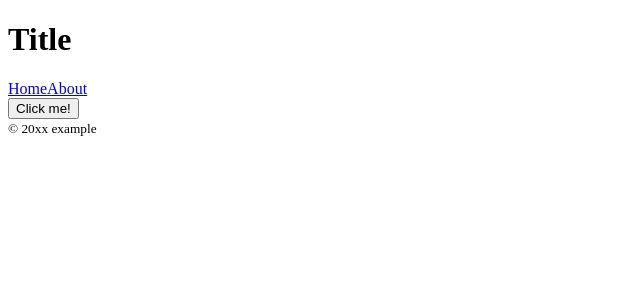
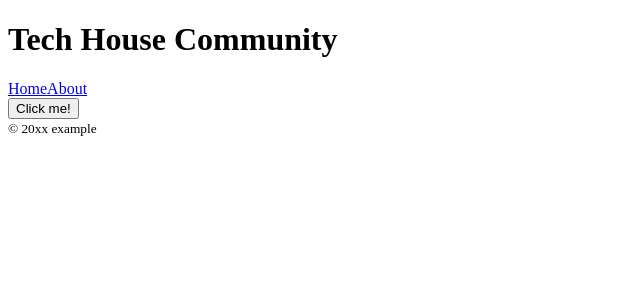
Before and after one commit to EisukeHirata/first-next-project, a Next.js app: page / in a window 1280 px wide. Shown: the top 300 px of the page, without its empty margins (0-640 px from the left). Built offline with nearby package versions, Linux system fonts and the light colour scheme.

Commit message:
change title

```diff
--- a/src/components/header.tsx
+++ b/src/components/header.tsx
@@ -9,7 +9,7 @@ const items = [
 export const Header: VFC = () => {
   return (
     <header>
-      <h1>Title</h1>
+      <h1>Tech House Community</h1>
       <nav>
         {items.map(({ href, label }) => {
           return (
```
